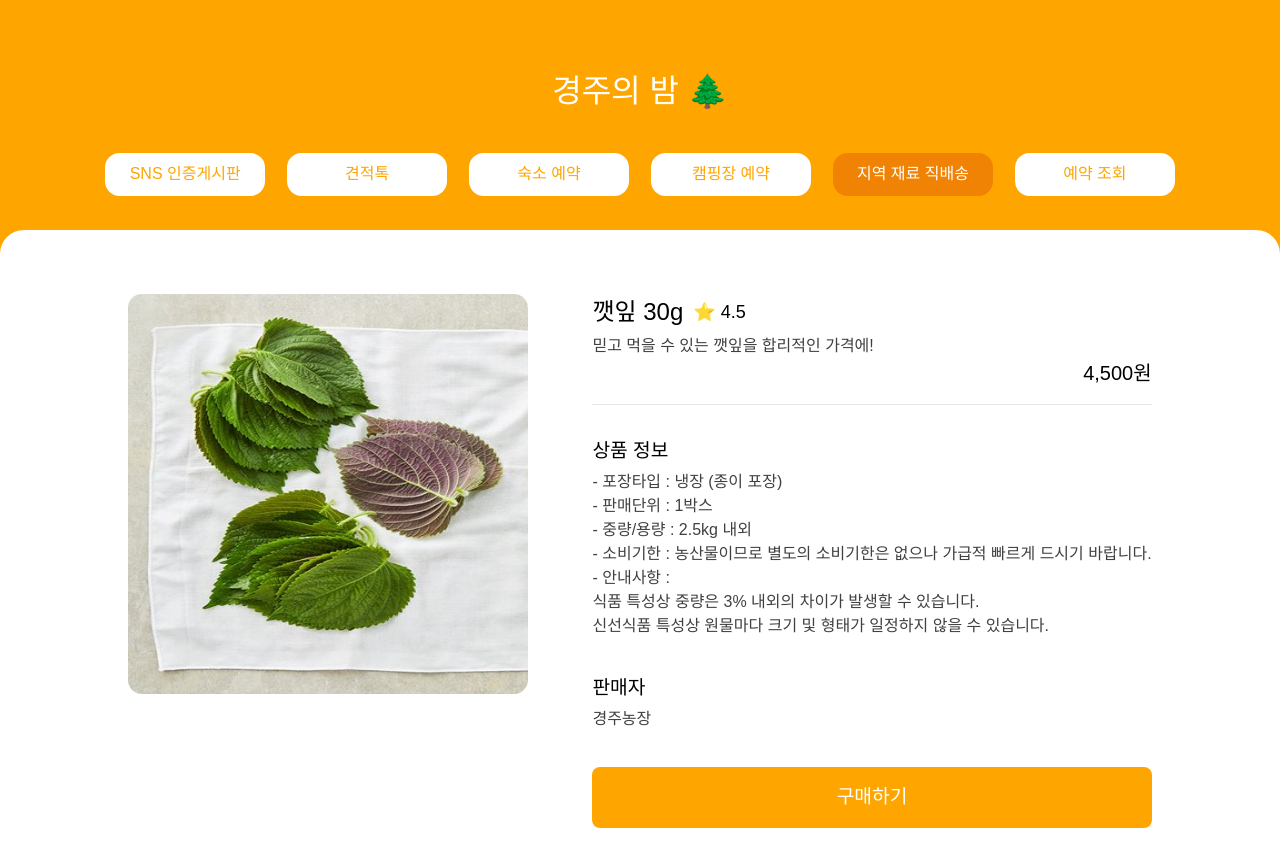
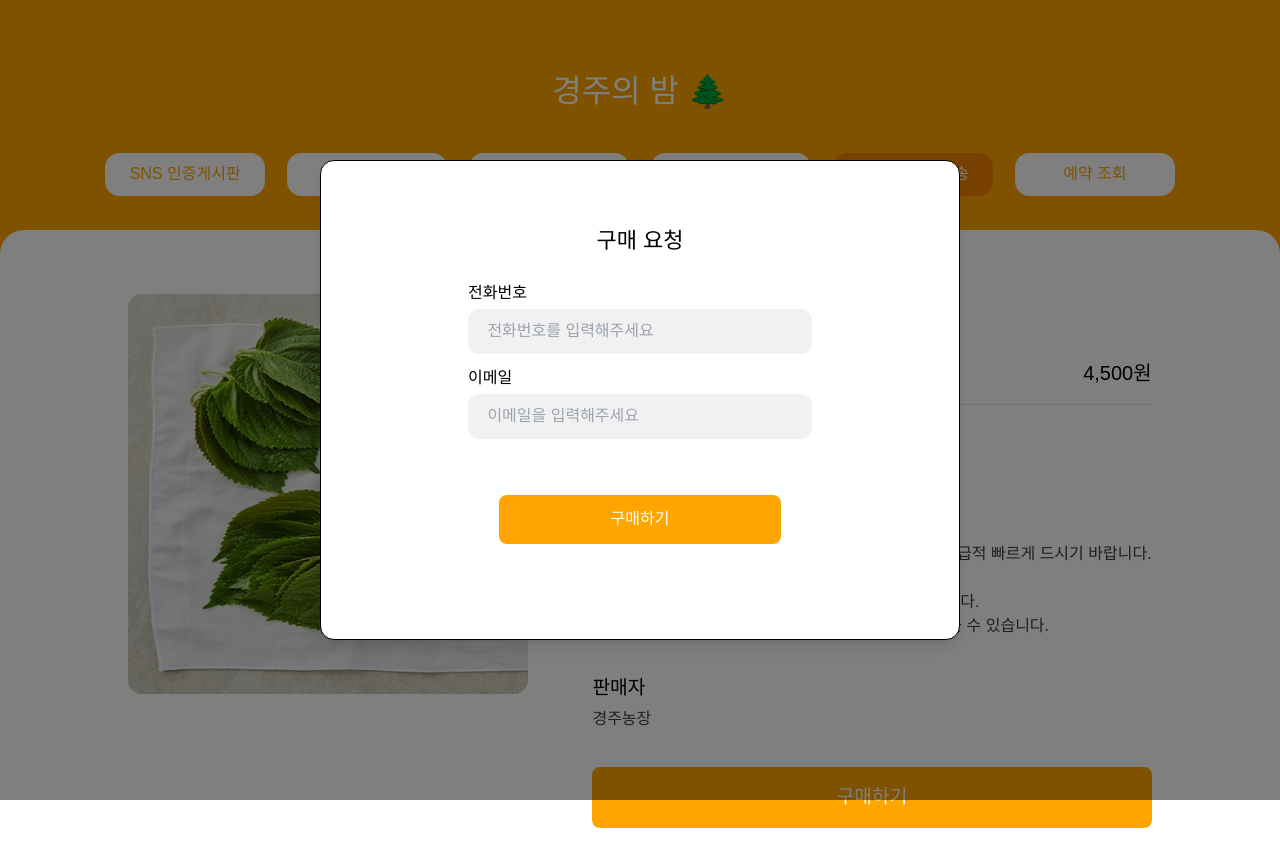
Before and after one commit to mjgwon24/tour-recommend-front, a Next.js app: page /ingredientsDeliveryDetail in a window 1280 px wide. Both pictures are taken after a click on the button "구매하기". Shown: the top 866 px of the page. Built offline with nearby package versions, Linux system fonts and the light colour scheme; a web font is replaced by a local one.

Commit message:
feature: 구매 또는 예약 요청시 모달 노출 구현

```diff
--- a/pages/accommodateReservationDetail/index.jsx
+++ b/pages/accommodateReservationDetail/index.jsx
@@ -1,10 +1,46 @@
-import React from "react";
+import React, {useState} from "react";
 import {useRouter} from "next/router";
 
 export default function accommodateReservationDetailPage() {
     const router = useRouter();
+    const [openModal, setModal] = useState(false);
+    const toggleModal = () => {
+        setModal(!openModal);
+    }
 
     return (
+        <div className="w-full">
+            {openModal &&
+                <div className="fixed top-0 left-0 z-50 w-full h-full bg-black bg-opacity-50 flex justify-center items-center" onClick={toggleModal}>
+                    <div
+                        className='w-[40rem] h-[30rem] bg-white shadow-lg border border-black rounded-[0.875rem]
+                        flex flex-col items-center justify-center gap-6 px-[10.421875rem] pb-8'
+                        onClick={(e) => e.stopPropagation()}>
+                        <p className="weight-700 text-[1.375rem]">숙소 예약</p>
+
+                        <div className="flex flex-col gap-3 mb-8">
+                            <div className="flex flex-col">
+                                <label className="text-[1rem] weight-700 pb-1">전화번호</label>
+                                <input type="text"
+                                       className="rounded-[0.7rem] w-[21.4878125rem] h-[2.8rem] bg-[#F1F1F1] px-[1.205rem]"
+                                       placeholder="전화번호를 입력해주세요"></input>
+                            </div>
+                            <div className="flex flex-col">
+                                <label className="text-[1rem] weight-700 pb-1">이메일</label>
+                                <input type="text"
+                                       className="rounded-[0.7rem] w-[21.4878125rem] h-[2.8rem] bg-[#F1F1F1] px-[1.205rem]"
+                                       placeholder="이메일을 입력해주세요"></input>
+                            </div>
+                        </div>
+
+                        <button
+                            className="rounded-[0.5rem] weight-700 px-[7rem] py-[0.8rem] bg-[#FFA500] text-[1rem] text-[white]">
+                            예약요청
+                        </button>
+                    </div>
+                </div>
+            }
+
             <div className="flex flex-col items-center min-h-screen min-w-[76.6rem] bg-[#FFA500]">
                 {/* 상단 메뉴 */}
                 <div className="flex flex-col items-center">
@@ -38,7 +74,8 @@ export default function accommodateReservationDetailPage() {
                 </div>
 
                 {/* 컨텐츠 영역 */}
-            <div className="rounded-t-3xl flex flex-col items-center w-full min-h-screen pt-[2.5rem] pb-[7rem] bg-white">
+                <div
+                    className="rounded-t-3xl flex flex-col items-center w-full min-h-screen pt-[2.5rem] pb-[7rem] bg-white">
                     <div className='flex flex-col justify-center gap-4'>
                         <img src='/images/accommodateThumbs/thumb1.png' alt='accommodateReservationDetail'
                              className='w-[46.875rem] h-[28.125rem] rounded-[0.875rem]'/>
@@ -65,7 +102,8 @@ export default function accommodateReservationDetailPage() {
                             </p>
                         </div>
 
-                    <div className="flex flex-col rounded-[1.375rem] border border-[#989898] py-[1.34rem] px-[1.875rem]">
+                        <div
+                            className="flex flex-col rounded-[1.375rem] border border-[#989898] py-[1.34rem] px-[1.875rem]">
                             <div className="flex flex-col gap-2.5">
                                 <div>
                                     <p className="weight-600 text-[1rem]">
@@ -113,7 +151,9 @@ export default function accommodateReservationDetailPage() {
                                     75,000원
                                 </p>
                                 <button
-                                className="rounded-[8px] weight-700 px-[25px] py-[0.27rem] bg-[#FFA500] text-[white]">
+                                    className="rounded-[8px] weight-700 px-[25px] py-[0.27rem] bg-[#FFA500] text-[white]"
+                                    onClick={()=>{toggleModal();}}
+                                >
                                     예약하기
                                 </button>
                             </div>
@@ -123,5 +163,6 @@ export default function accommodateReservationDetailPage() {
                     </div>
                 </div>
             </div>
+        </div>
     );
 }
--- a/pages/campingDetail/index.jsx
+++ b/pages/campingDetail/index.jsx
@@ -1,10 +1,48 @@
 import {useRouter} from "next/router";
-import React from "react";
+import React, {useState} from "react";
 
 export default function campingDetailPage() {
     const router = useRouter();
+    const [openModal, setModal] = useState(false);
+    const toggleModal = () => {
+        setModal(!openModal);
+    }
 
     return (
+        <div className="w-full">
+            {openModal &&
+                <div
+                    className="fixed top-0 left-0 z-50 w-full h-full bg-black bg-opacity-50 flex justify-center items-center"
+                    onClick={toggleModal}>
+                    <div
+                        className='w-[40rem] h-[30rem] bg-white shadow-lg border border-black rounded-[0.875rem]
+                        flex flex-col items-center justify-center gap-6 px-[10.421875rem] pb-8'
+                        onClick={(e) => e.stopPropagation()}>
+                        <p className="weight-700 text-[1.375rem]">캠핑 예약</p>
+
+                        <div className="flex flex-col gap-3 mb-8">
+                            <div className="flex flex-col">
+                                <label className="text-[1rem] weight-700 pb-1">전화번호</label>
+                                <input type="text"
+                                       className="rounded-[0.7rem] w-[21.4878125rem] h-[2.8rem] bg-[#F1F1F1] px-[1.205rem]"
+                                       placeholder="전화번호를 입력해주세요"></input>
+                            </div>
+                            <div className="flex flex-col">
+                                <label className="text-[1rem] weight-700 pb-1">이메일</label>
+                                <input type="text"
+                                       className="rounded-[0.7rem] w-[21.4878125rem] h-[2.8rem] bg-[#F1F1F1] px-[1.205rem]"
+                                       placeholder="이메일을 입력해주세요"></input>
+                            </div>
+                        </div>
+
+                        <button
+                            className="rounded-[0.5rem] weight-700 px-[7rem] py-[0.8rem] bg-[#FFA500] text-[1rem] text-[white]">
+                            예약요청
+                        </button>
+                    </div>
+                </div>
+            }
+
             <div className="flex flex-col items-center min-h-screen min-w-[76.6rem] bg-[#FFA500]">
                 {/* 상단 메뉴 */}
                 <div className="flex flex-col items-center">
@@ -38,7 +76,8 @@ export default function campingDetailPage() {
                 </div>
 
                 {/* 컨텐츠 영역 */}
-            <div className="rounded-t-3xl flex flex-col items-center w-full min-h-screen pt-[2.5rem] pb-[7rem] bg-white">
+                <div
+                    className="rounded-t-3xl flex flex-col items-center w-full min-h-screen pt-[2.5rem] pb-[7rem] bg-white">
                     <div className='flex flex-col justify-center gap-4'>
                         <img src='/images/campingThumbs/thumb1.png' alt='campingDetail'
                              className='w-[46.875rem] h-[28.125rem] rounded-[0.875rem]'/>
@@ -65,7 +104,8 @@ export default function campingDetailPage() {
                             </p>
                         </div>
 
-                    <div className="flex flex-col rounded-[1.375rem] border border-[#989898] py-[1.34rem] px-[1.875rem]">
+                        <div
+                            className="flex flex-col rounded-[1.375rem] border border-[#989898] py-[1.34rem] px-[1.875rem]">
                             <div className="flex flex-col gap-2.5">
                                 <div>
                                     <p className="weight-600 text-[1rem]">
@@ -113,13 +153,14 @@ export default function campingDetailPage() {
                                     75,000원
                                 </p>
                                 <button
-                                className="rounded-[8px] weight-700 px-[25px] py-[0.27rem] bg-[#FFA500] text-[white]">
+                                    className="rounded-[8px] weight-700 px-[25px] py-[0.27rem] bg-[#FFA500] text-[white]"
+                                    onClick={()=>{toggleModal();}}
+                                >
                                     예약하기
                                 </button>
                             </div>
                         </div>
-
-
+                    </div>
                 </div>
             </div>
         </div>
--- a/pages/ingredientsDeliveryDetail/index.jsx
+++ b/pages/ingredientsDeliveryDetail/index.jsx
@@ -1,10 +1,48 @@
 import {useRouter} from "next/router";
-import React from "react";
+import React, {useState} from "react";
 
 export default function ingredientsDeliveryDetailPage() {
     const router = useRouter();
+    const [openModal, setModal] = useState(false);
+    const toggleModal = () => {
+        setModal(!openModal);
+    }
 
     return (
+        <div className="w-full">
+            {openModal &&
+                <div
+                    className="fixed top-0 left-0 z-50 w-full h-full bg-black bg-opacity-50 flex justify-center items-center"
+                    onClick={toggleModal}>
+                    <div
+                        className='w-[40rem] h-[30rem] bg-white shadow-lg border border-black rounded-[0.875rem]
+                        flex flex-col items-center justify-center gap-6 px-[10.421875rem] pb-8'
+                        onClick={(e) => e.stopPropagation()}>
+                        <p className="weight-700 text-[1.375rem]">구매 요청</p>
+
+                        <div className="flex flex-col gap-3 mb-8">
+                            <div className="flex flex-col">
+                                <label className="text-[1rem] weight-700 pb-1">전화번호</label>
+                                <input type="text"
+                                       className="rounded-[0.7rem] w-[21.4878125rem] h-[2.8rem] bg-[#F1F1F1] px-[1.205rem]"
+                                       placeholder="전화번호를 입력해주세요"></input>
+                            </div>
+                            <div className="flex flex-col">
+                                <label className="text-[1rem] weight-700 pb-1">이메일</label>
+                                <input type="text"
+                                       className="rounded-[0.7rem] w-[21.4878125rem] h-[2.8rem] bg-[#F1F1F1] px-[1.205rem]"
+                                       placeholder="이메일을 입력해주세요"></input>
+                            </div>
+                        </div>
+
+                        <button
+                            className="rounded-[0.5rem] weight-700 px-[7rem] py-[0.8rem] bg-[#FFA500] text-[1rem] text-[white]">
+                            구매하기
+                        </button>
+                    </div>
+                </div>
+            }
+
             <div className="flex flex-col items-center min-h-screen min-w-[76.6rem] bg-[#FFA500]">
                 {/* 상단 메뉴 */}
                 <div className="flex flex-col items-center">
@@ -83,7 +121,9 @@ export default function ingredientsDeliveryDetailPage() {
                             </div>
 
                             <button
-                            className="rounded-[8px] weight-700 w-full py-[1rem] bg-[#FFA500] text-[white] text-[1.2rem]">
+                                className="rounded-[8px] weight-700 w-full py-[1rem] bg-[#FFA500] text-[white] text-[1.2rem]"
+                                onClick={()=>{toggleModal();}}
+                            >
                                 구매하기
                             </button>
                         </div>
@@ -91,5 +131,6 @@ export default function ingredientsDeliveryDetailPage() {
                     </div>
                 </div>
             </div>
+        </div>
     );
 }
```
Lines whose indentation alone changed are shown as unchanged.
